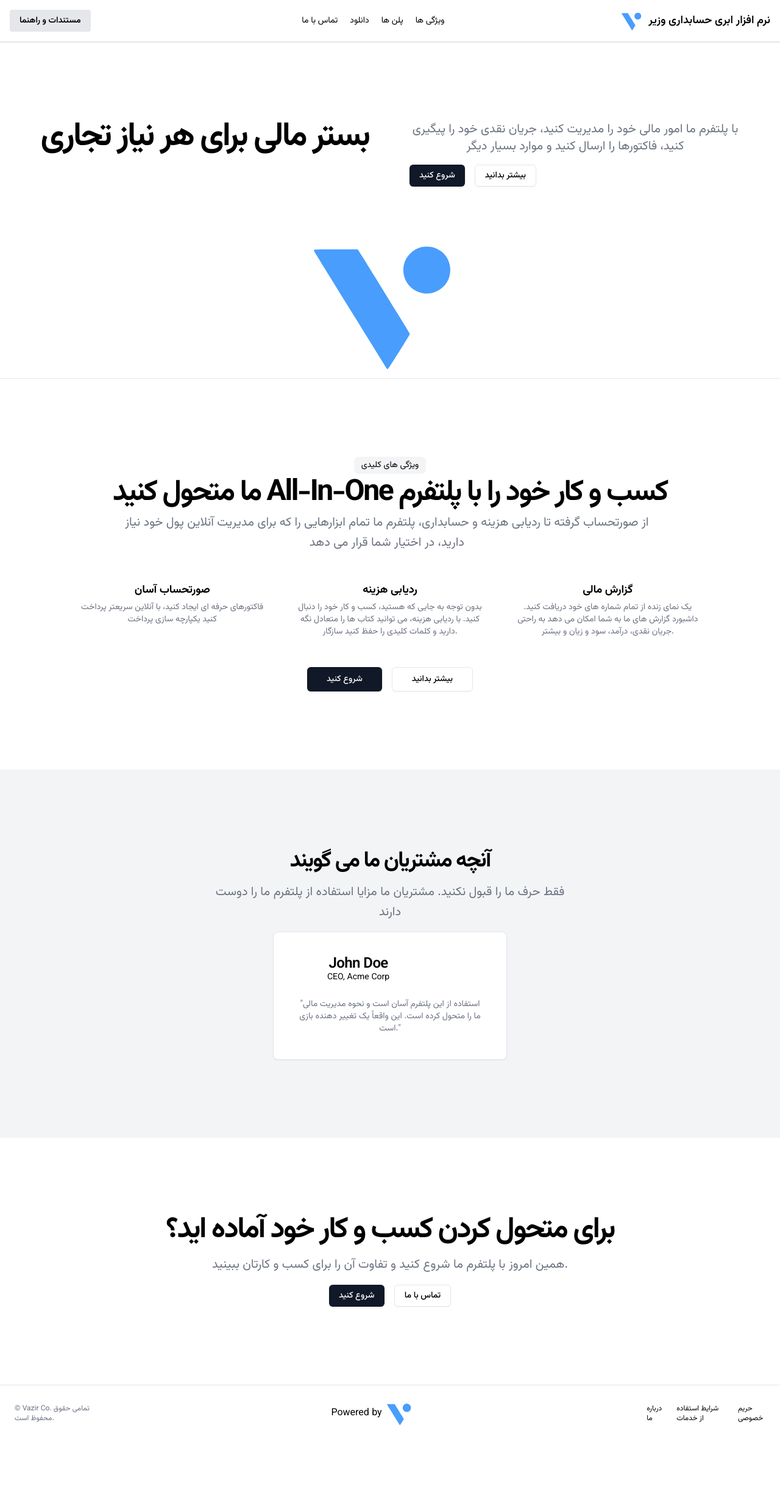
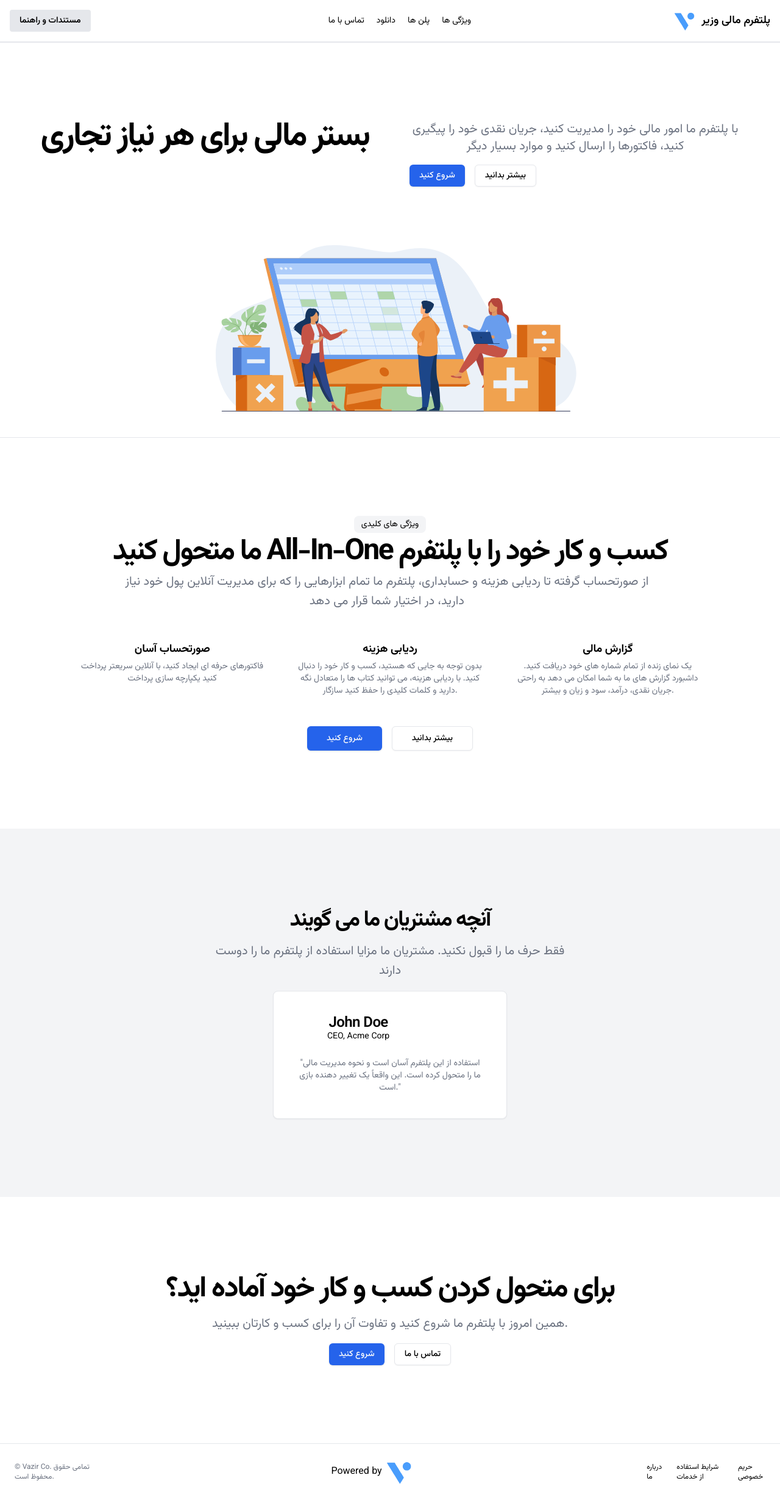
Before and after one commit to aminwhat/vazir.io.github.io, a Next.js app: page / in a window 1280 px wide. Shown: the whole page at 61% size. Before the commit the page ends 2364 px from the top, so only its background shows below. Built offline with nearby package versions, Linux system fonts and the light colour scheme.

Commit message:
Add LandingAnimation to the Landing Page

```diff
--- a/app/page.tsx
+++ b/app/page.tsx
@@ -7,7 +7,7 @@
   CardContent,
   Card,
 } from "@/components/ui/card";
-import { AppLogo } from "@/components/component/applogo";
+import { LandingAnimation } from "@/components/component/landing-animation";
 
 export default function Home() {
   return (
@@ -29,7 +29,7 @@
                   </p>
                   <div className="space-x-4">
                     <Link
-                      className="inline-flex h-9 items-center justify-center rounded-md bg-gray-900 px-4 py-2 text-sm font-medium text-gray-50 shadow transition-colors hover:bg-gray-900/90 focus-visible:outline-none focus-visible:ring-1 focus-visible:ring-gray-950 disabled:pointer-events-none disabled:opacity-50 dark:bg-gray-50 dark:text-gray-900 dark:hover:bg-gray-50/90 dark:focus-visible:ring-gray-300"
+                      className="inline-flex h-9 items-center justify-center rounded-md bg-blue-600 px-4 py-2 text-sm font-medium text-gray-50 shadow transition-colors hover:bg-blue-900/90 focus-visible:outline-none focus-visible:ring-1 focus-visible:ring-gray-950 disabled:pointer-events-none disabled:opacity-50 dark:bg-gray-50 dark:text-gray-900 dark:hover:bg-gray-50/90 dark:focus-visible:ring-gray-300"
                       href="/get-start"
                     >
                       شروع کنید
@@ -43,7 +43,7 @@
                   </div>
                 </div>
               </div>
-              <AppLogo />
+              <LandingAnimation className="md:w-1/2" />
             </div>
           </section>
           <section className="w-full py-12 md:py-24 lg:py-32">
@@ -90,7 +90,7 @@
               </div>
               <div className="flex justify-center space-x-4">
                 <Link
-                  className="inline-flex h-10 items-center justify-center rounded-md bg-gray-900 px-8 text-sm font-medium text-gray-50 shadow transition-colors hover:bg-gray-900/90 focus-visible:outline-none focus-visible:ring-1 focus-visible:ring-gray-950 disabled:pointer-events-none disabled:opacity-50 dark:bg-gray-50 dark:text-gray-900 dark:hover:bg-gray-50/90 dark:focus-visible:ring-gray-300"
+                  className="inline-flex h-10 items-center justify-center rounded-md bg-blue-600 px-8 text-sm font-medium text-gray-50 shadow transition-colors hover:bg-blue-900/90 focus-visible:outline-none focus-visible:ring-1 focus-visible:ring-gray-950 disabled:pointer-events-none disabled:opacity-50 dark:bg-gray-50 dark:text-gray-900 dark:hover:bg-gray-50/90 dark:focus-visible:ring-gray-300"
                   href="/get-start"
                 >
                   شروع کنید
@@ -152,7 +152,7 @@
                 </p>
                 <div className="space-x-4">
                   <Link
-                    className="inline-flex h-9 items-center justify-center rounded-md bg-gray-900 px-4 py-2 text-sm font-medium text-gray-50 shadow transition-colors hover:bg-gray-900/90 focus-visible:outline-none focus-visible:ring-1 focus-visible:ring-gray-950 disabled:pointer-events-none disabled:opacity-50 dark:bg-gray-50 dark:text-gray-900 dark:hover:bg-gray-50/90 dark:focus-visible:ring-gray-300"
+                    className="inline-flex h-9 items-center justify-center rounded-md bg-blue-600 px-4 py-2 text-sm font-medium text-gray-50 shadow transition-colors hover:bg-blue-900/90 focus-visible:outline-none focus-visible:ring-1 focus-visible:ring-gray-950 disabled:pointer-events-none disabled:opacity-50 dark:bg-gray-50 dark:text-gray-900 dark:hover:bg-gray-50/90 dark:focus-visible:ring-gray-300"
                     href="/get-start"
                   >
                     شروع کنید
--- /dev/null
+++ b/components/component/landing-animation.tsx
@@ -0,0 +1,18 @@
+"use client";
+
+import Lottie from "lottie-react";
+import animationData from "@/public/landing_animation.json";
+
+export function LandingAnimation(props: any) {
+  const defaultOptions = {
+    rendererSettings: {
+      preserveAspectRatio: "xMidYMid slice",
+    },
+  };
+
+  return (
+    <div {...props}>
+      <Lottie animationData={animationData} loop={true} autoplay={true} />
+    </div>
+  );
+}
--- a/components/component/navbar.tsx
+++ b/components/component/navbar.tsx
@@ -53,7 +53,7 @@
       <Link className="flex items-center gap-2" href="/">
         <AppLogo className="h-9 w-9" />
         <span className=" md:text-lg font-semibold sm:text-sm text-right">
-          نرم افزار ابری حسابداری وزیر
+          پلتفرم مالی وزیر
         </span>
       </Link>
     </div>
--- a/package.json
+++ b/package.json
@@ -16,6 +16,7 @@
     "@radix-ui/react-slot": "^1.0.2",
     "class-variance-authority": "^0.7.0",
     "clsx": "^2.0.0",
+    "lottie-react": "^2.4.0",
     "lucide-react": "^0.298.0",
     "next": "14.0.4",
     "react": "^18",
```
Also changed, not shown: public/landing_animation.json (renamed from public/landing.json), 2 other files (tests, documents, lock files or other folders).
